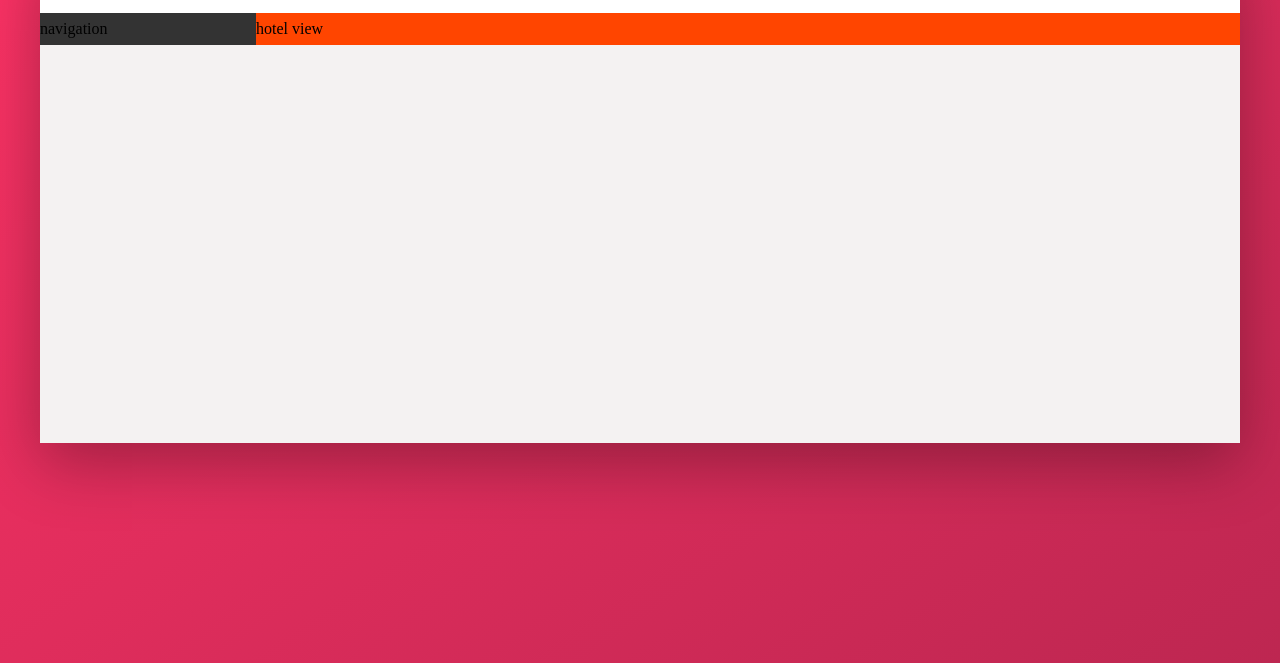
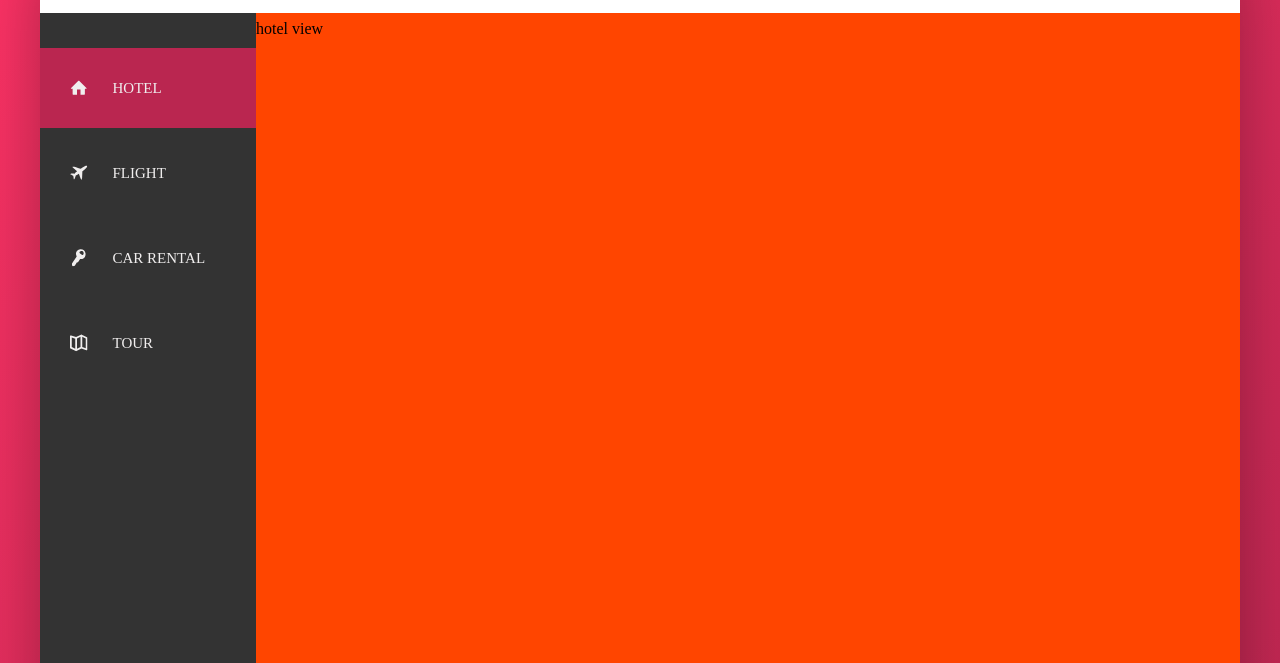
Before and after one commit to Ahmed4549/trillo, a website: page index.html in a window 1280 px wide. Shown: the part 137-800 px from the top of the page. Drawn offline with Linux system fonts and the light colour scheme.

Commit message:
sidebar completed

```diff
--- a/index.html
+++ b/index.html
@@ -4,8 +4,9 @@
     <meta charset="UTF-8">
     <meta http-equiv="X-UA-Compatible" content="IE=edge">
     <meta name="viewport" content="width=device-width, initial-scale=1.0">
-    <title>trillo &ndash; You all-in-one okking app</title>
+    <title>Trillo &ndash; Your All-in-One Booking App</title>
     <link href="https://fonts.googleapis.com/css?family=Open+Sans:300,400,600" rel="stylesheet">    <link href="css/style.css" rel="stylesheet"></link>
+    <link rel="shortcut icon" href="./imgs/logo.png" type="image/x-icon">
 </head>
 <body>
     <div class="container">
@@ -40,7 +41,43 @@
         </header>
         <div class="content">
             <nav class="sidebar">
-                navigation
+                <ul class="side-nav">
+                    <li class="side-nav___item side-nav___item--active">
+                        <a href="#" class="side-nav___link">
+                            <svg class="side-nav___icon">
+                                <use xlink:href="imgS/sprite.svg#icon-home"></use>
+                            </svg>
+                            <span>Hotel</span>
+                        </a>
+                    </li>
+                    <li class="side-nav___item">
+                        <a href="#" class="side-nav___link">
+                            <svg class="side-nav___icon">
+                                <use xlink:href="imgS/sprite.svg#icon-aircraft"></use>
+                            </svg>
+                            <span>Flight</span>
+                        </a>
+                    </li>
+                    <li class="side-nav___item">
+                        <a href="#" class="side-nav___link">
+                            <svg class="side-nav___icon">
+                                <use xlink:href="imgS/sprite.svg#icon-key"></use>
+                            </svg>
+                            <span>Car Rental</span>
+                        </a>
+                    </li>
+                    <li class="side-nav___item">
+                        <a href="#" class="side-nav___link">
+                            <svg class="side-nav___icon">
+                                <use xlink:href="imgS/sprite.svg#icon-map"></use>
+                            </svg>
+                            <span>Tour</span>
+                        </a>
+                    </li>
+                </ul>
+                <div class="legal">
+                    &copy; 2021 &ndash; by Ahmed . All Rights Reserved.
+                </div>
             </nav>
             <main class="hotel-view">
                 hotel view
--- a/sass/_components.scss
+++ b/sass/_components.scss
@@ -107,3 +107,60 @@ justify-content: center;
 
     }
 }
+
+.side-nav{
+    font-size: 1.5rem;
+    list-style: none;
+    margin-top: 3.5rem;
+
+    transition: .6 ease;
+    &___item{
+        position: relative;
+        &:not(:last-child){
+            margin-bottom: .5rem;
+        }
+        &:active::before{
+            background-color: var(--color-primay-light);
+        }
+        &::before{
+            content: "";
+            position: absolute;
+            top: 0;
+            left: 0;
+            height: 100%;
+            width: 3px;
+            background-color: var(--color-primay-dark);
+            transform: scaleY(0);
+            transition: transform .5s, width .4s .5s, background-color .2s;
+        }
+        &:hover::before, &--active, &--active::before{
+            transform: scaleY(1);
+            width: 100%;
+        }
+    }
+    &___link:link,&___link:visited{
+        text-transform: uppercase;
+        text-decoration: none;
+        color: var(--color-gray-light-3);
+        padding: 2.5rem 3rem;
+        display: flex;
+        align-items: center;
+        z-index: 1000;
+        position: relative;
+
+
+    }
+    &___icon{
+        width: 1.75rem;
+        height: 1.75rem;
+        margin-right: 2.5rem;
+        fill: currentColor ;
+    }
+}
+
+.legal{
+    font-size: 1.3rem;
+    color: var(--color-gray-dark-3);
+    text-align: center;
+    padding: 2.5rem;
+}
--- a/sass/_layout.scss
+++ b/sass/_layout.scss
@@ -22,8 +22,12 @@
     background-color: var(--color-gray-dark-1);
 
     flex: 0 0 18%;
+    display: flex;
+    flex-direction: column;
+    justify-content: space-between;
 }
 .hotel-view{
     background-color: orangered;
     flex: 1;
+    height: 80rem;
 }
```
Also changed, not shown: css/style.css.
